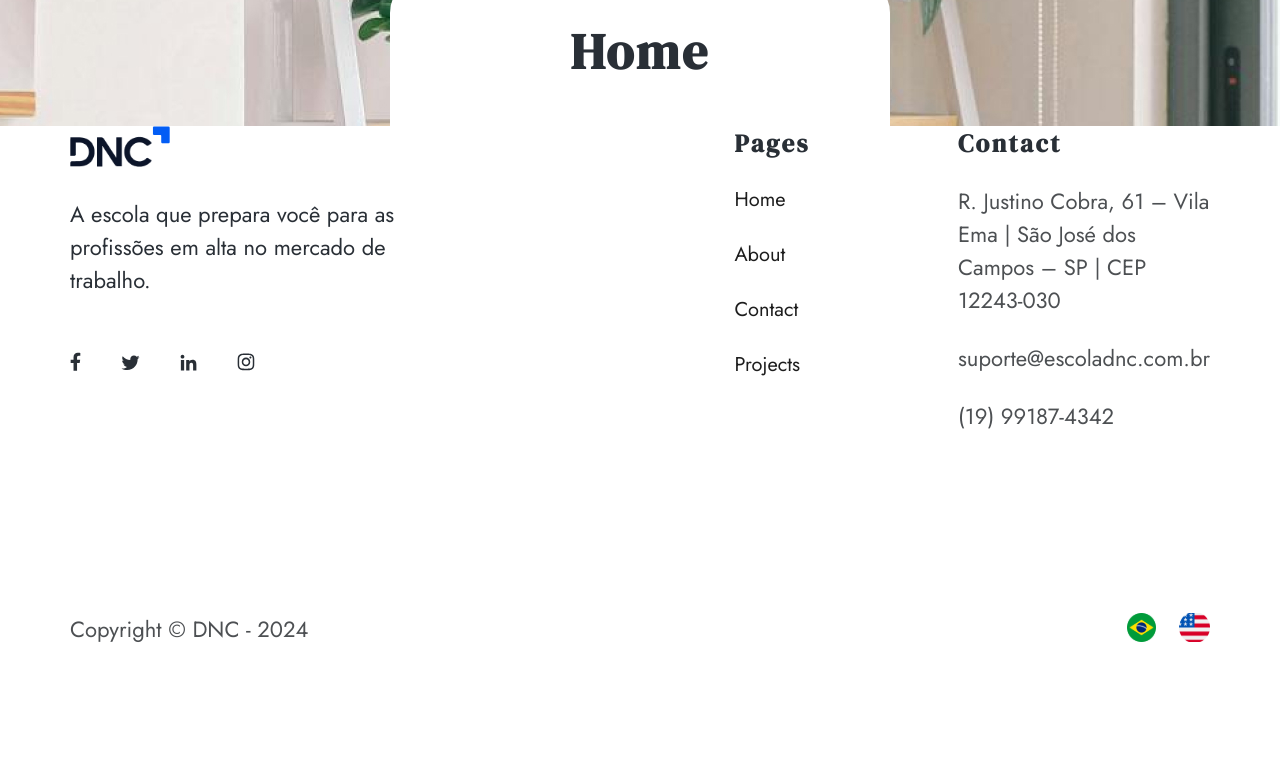
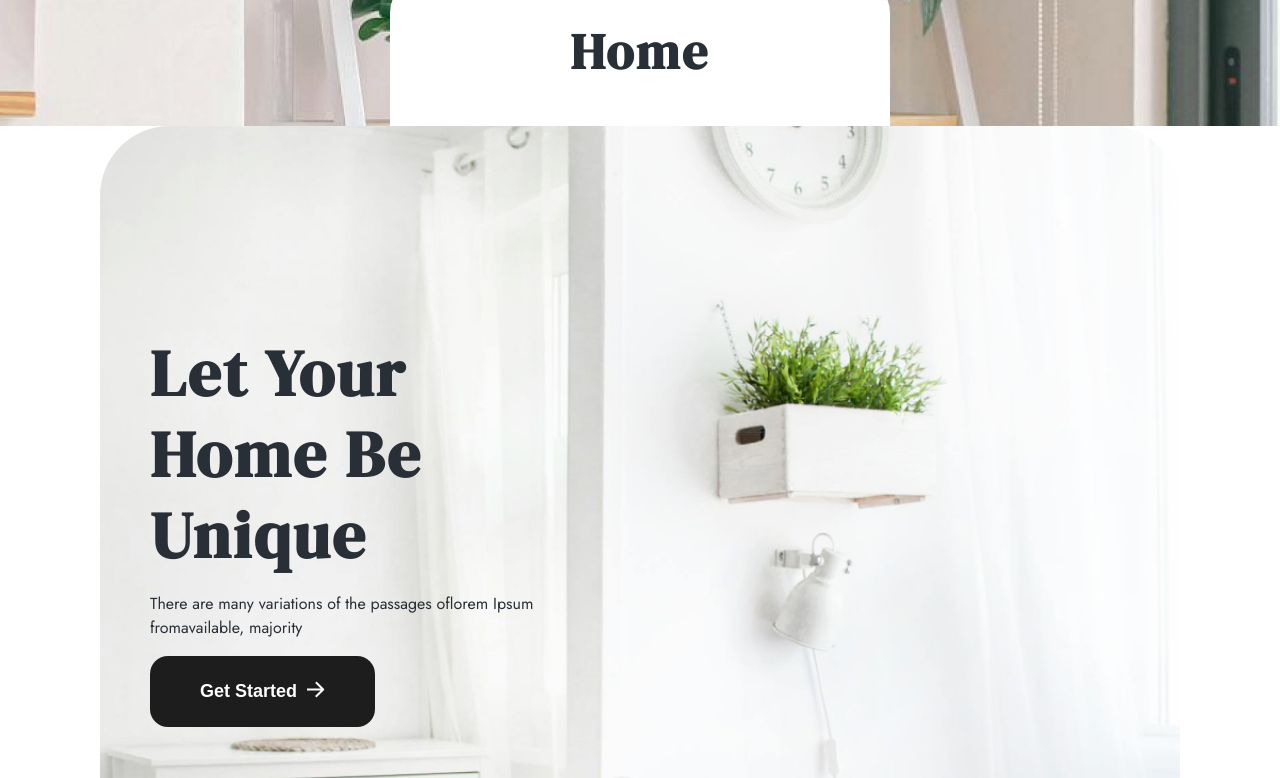
Before and after one commit to ThalesFortes/WebSite, a React (Vite) app in the folder website-company/: page / in a window 1280 px wide. Shown: the part 540-1318 px from the top of the page. Before the commit the page ends 1261 px from the top, so only its background shows below. Built offline with nearby package versions, Linux system fonts and the light colour scheme.

Commit message:
Create hero component

```diff
--- /dev/null
+++ b/website-company/src/components/Hero/Hero.css
@@ -0,0 +1,30 @@
+.hero {
+  background-image: url(/hero.jpg);
+  background-position: center;
+  background-size: cover;
+  border-radius: 70px;
+  height: 708px;
+  padding: 50px;
+}
+
+.hero h1{
+  font-size: 65px;
+  line-height: 125%;
+}
+
+.hero-text {
+  width: 40%;
+}
+
+@media (max-width: 768px) {
+  .hero-text {
+    width: 100%;
+  }
+}
+
+
+@media (max-width: 568px) {
+  .hero h1 {
+    font-size: 50px;
+  }
+}
--- /dev/null
+++ b/website-company/src/components/Hero/Hero.jsx
@@ -0,0 +1,22 @@
+import { Link } from 'react-router-dom'
+import './Hero.css'
+import Button from '../Button/Button'
+
+function Hero () {
+  return(
+    <div className='hero d-flex al-center'>
+      <div className='hero-text'>
+        <h1>Let Your Home Be Unique</h1>
+        <p>There are many variations of the passages oflorem Ipsum fromavailable, majority</p>
+        <Link to="/about">
+          <Button buttonStyle={"secondary"} arrow>
+            Get Started
+          </Button>
+        </Link>
+      </div>
+
+    </div>
+  )
+}
+
+export default Hero
--- a/website-company/src/main.css
+++ b/website-company/src/main.css
@@ -62,6 +62,7 @@
 
 /* GRID */
 .container {
+  box-sizing: border-box;
   margin: 0 auto;
   width: 100%;
   max-width: 1140px;
--- a/website-company/src/pages/Home.jsx
+++ b/website-company/src/pages/Home.jsx
@@ -2,6 +2,7 @@
 import Footer  from "../components/Footer/Footer"
 import Button from "../components/Button/Button"
 import Banner from "../components/Banner/Banner"
+import Hero from "../components/Hero/Hero"
 
 function Home () {
   return(
@@ -11,6 +12,10 @@
       <p>Subtitle</p>
       <Button buttonStyle="primary" arrow>Olá</Button>
       <Banner title="Home" image="about.jpg"/>
+      <div className="container">
+        <Hero/>
+      </div>
+
       <Footer/>
     </>
   )
```
Also changed, not shown: website-company/public/hero.jpg (added).
